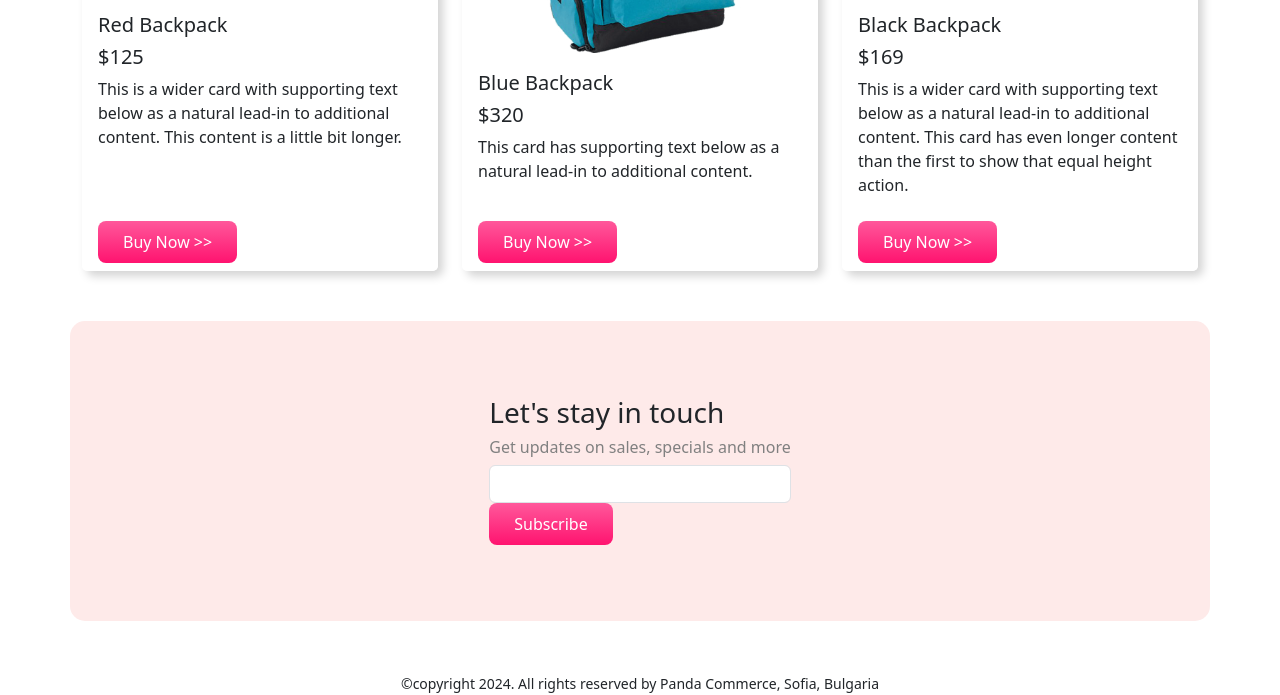
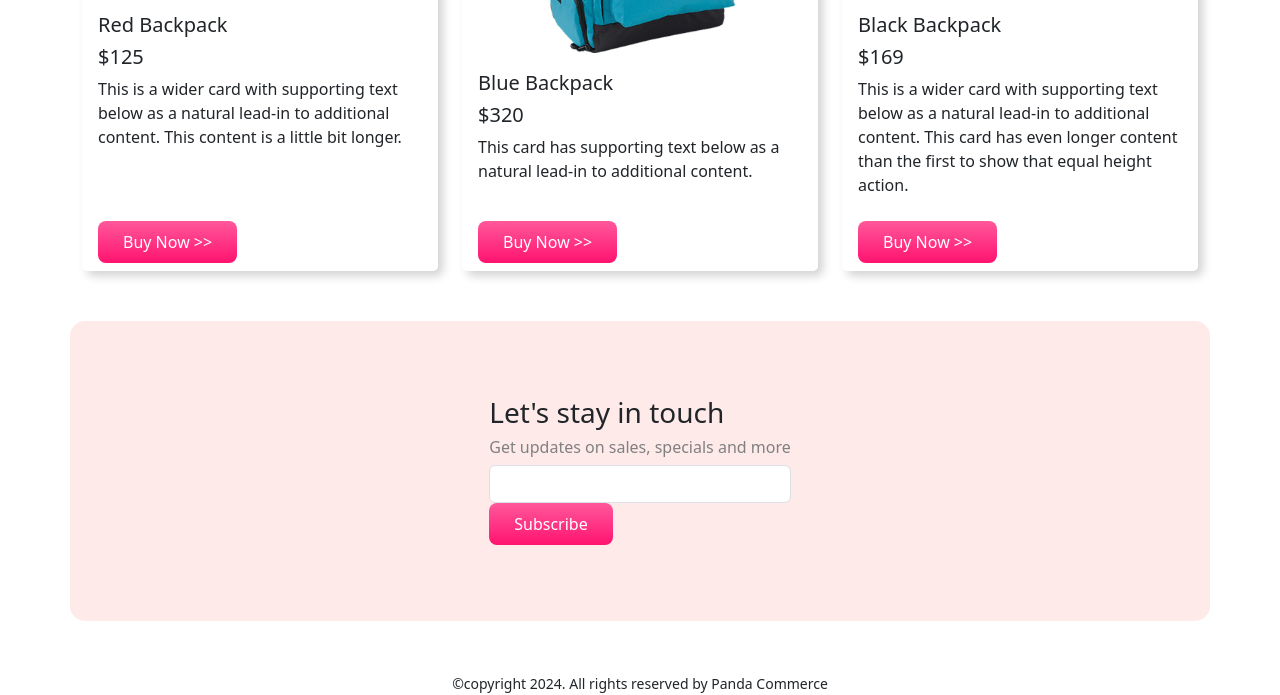
Before and after one commit to samirdoescoding/panda-commerce, a plain HTML site: page index.html in a window 1280 px wide. Shown: the part 1666-2361 px from the top of the page. Drawn offline with Linux system fonts and the light colour scheme.

Commit message:
panda commerce done

```diff
--- a/index.html
+++ b/index.html
@@ -328,7 +328,7 @@
     <!-- ========== Start footer Section ========== -->
 
     <footer>
-      <small>&copy;copyright 2024. All rights reserved by Panda Commerce, Sofia, Bulgaria</small>
+      <small>&copy;copyright 2024. All rights reserved by Panda Commerce</small>
     </footer>
 
     <!-- ========== End footer Section ========== -->
```
